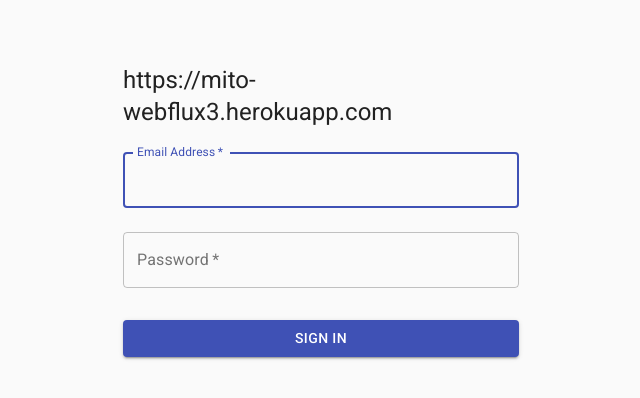
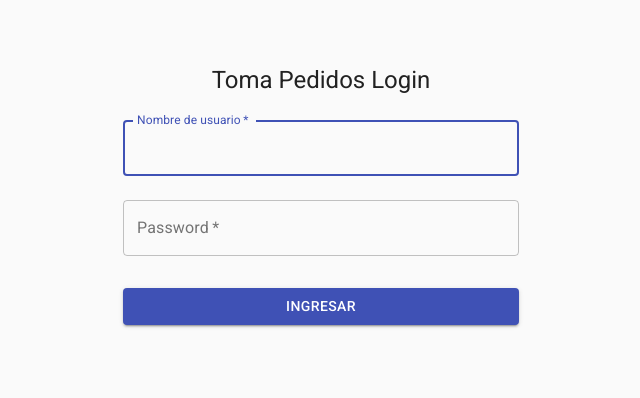
Before and after one commit to Joseduardo25/tomapedidos, a React (Create React App) app: page /login in a window 1280 px wide. Shown: the top 398 px of the page, without its empty margins (319-959 px from the left). Built offline with nearby package versions, Linux system fonts and the light colour scheme.

Commit message:
autenticacion de LOGIN

```diff
--- a/src/pages/login/index.jsx
+++ b/src/pages/login/index.jsx
@@ -1,6 +1,9 @@
 import { Button, Container, CssBaseline, makeStyles, TextField, Typography } from '@material-ui/core'
-import React from 'react';
-import { useForm } from 'react-hook-form';
+import React, { useEffect } from 'react'
+import { useForm } from 'react-hook-form'
+import { useDispatch } from 'react-redux';
+import * as authReducer from '../../redux/actions/auth'
+
 
 const useStyles = makeStyles((theme) => ({
   paper: {
@@ -22,16 +25,19 @@ function Login() {
   const classes = useStyles()
   const { register, handleSubmit, formState: { errors } } = useForm()
 
+  const dispatch = useDispatch()
+
   const onSubmit = (data) => {
-    console.log(data)
+    dispatch(authReducer.doLogin(data))
   }
+
 
   return (
     <Container component="main" maxWidth="xs">
       <CssBaseline />
       <div className={classes.paper}>
         <Typography component="h1" variant="h5">
-          {process.env.REACT_APP_URL_API}
+          Toma Pedidos Login
         </Typography>
         <form onSubmit={handleSubmit(onSubmit)} className={classes.form} noValidate>
           <TextField
@@ -39,10 +45,10 @@ function Login() {
             margin="normal"
             required
             fullWidth
-            id="email"
-            label="Email Address"
-            name="email"
-            autoComplete="email"
+            id="username"
+            label="Nombre de usuario"
+            name="username"
+            autoComplete="username"
             autoFocus
             {...register('email', { required: true })}
           />
@@ -68,7 +74,7 @@ function Login() {
             color="primary"
             className={classes.submit}
           >
-            Sign In
+            Ingresar
           </Button>
         </form>
       </div>
--- /dev/null
+++ b/src/redux/actions/auth.js
@@ -0,0 +1,26 @@
+import axios from 'axios'
+import * as TYPE from '../types/auth'
+
+const API_URL = process.env.REACT_APP_URL_API
+const ENDPOINT_LOGIN = '/login'
+
+export const doLogin = (data) => (dispatch) => {
+  axios.post(API_URL + ENDPOINT_LOGIN, {
+    username: data.username,
+    password: data.password
+  })
+  .then(function (response) {
+    console.log(response);
+    dispatch({
+      type: TYPE.DO_AUTHENTICATED,
+      data: true,
+    })
+  })
+  .catch(function (error) {
+    console.log(error);
+    dispatch({
+      type: TYPE.DO_AUTHENTICATED,
+      data: false,
+    })
+  });
+}
--- /dev/null
+++ b/src/redux/reducers/auth.js
@@ -0,0 +1,17 @@
+import * as TYPE from '../types/auth'
+
+const initialState = {
+  authenticated: false,
+}
+
+export default function auth(state = initialState, action) {
+  switch (action.type) {
+    case TYPE.DO_AUTHENTICATED:
+      return {
+        ...state,
+        data: action.data,
+      }
+    default:
+      return state
+  }
+}
--- a/src/redux/reducers/index.js
+++ b/src/redux/reducers/index.js
@@ -2,13 +2,15 @@ import { combineReducers } from 'redux'
 import platos from './platos'
 import usuarios from './usuarios'
 import recibos from './recibos'
+import auth from './auth'
 
  export default function createReducer(injectedReducers = {}) {
    const rootReducer = combineReducers({
      ...injectedReducers,
      platos,
      usuarios,
-     recibos
+     recibos,
+     auth
    });
 
    return rootReducer;
--- /dev/null
+++ b/src/redux/types/auth.js
@@ -0,0 +1 @@
+export const DO_AUTHENTICATED = 'DO_AUTHENTICATED'
```
